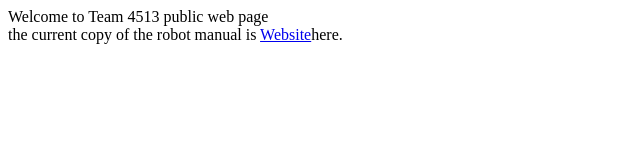
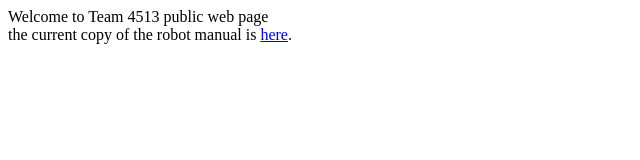
Before and after one commit to FIRST4513/first4513.github.io, a plain HTML site: page index.html in a window 1280 px wide. Shown: the full height of the page, 0-640 px from the left. Drawn offline with Linux system fonts and the light colour scheme.

Commit message:
fix use of anchor

```diff
--- a/index.html
+++ b/index.html
@@ -4,6 +4,6 @@
 <body>
 Welcome to Team 4513 public web page
 <br>
-the current copy of the robot manual is <a href="https://FIRST4513.github.io/robot-manual-3.pdf">Website</a>here</a>.
+the current copy of the robot manual is <a href="https://FIRST4513.github.io/robot-manual-3.pdf">here</a>.
 </body>
 </html>
```
